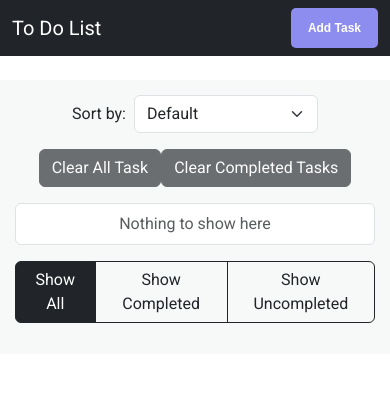
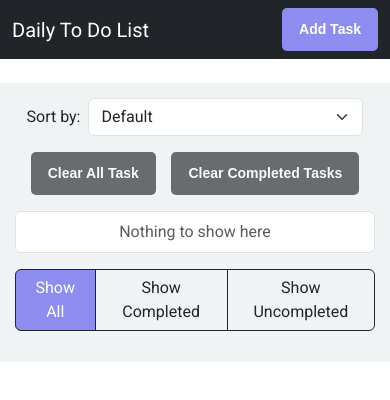
Before and after one commit to Jack-Vu/Jack-todo-list, a React (Create React App) app: page / in a window 390 px wide. Shown: the top 400 px of the page. Built offline with nearby package versions, Linux system fonts and the light colour scheme.

Commit message:
major changes to look and added functionality to the clear all button fixing some sizing issues

```diff
--- a/src/App.jsx
+++ b/src/App.jsx
@@ -13,9 +13,7 @@ function App() {
           <div className="col col-md-10 col-l g-8 col-xl-7">
             <div className="d-flex justify-content-between mb-3 sort-clear">
               <Sort />
-              <div className="d-flex justify-content-center align-items-center column-gap">
-                <ClearTask />
-              </div>
+              <ClearTask />
             </div>
             <TaskList />
             <Filters />
--- a/src/components/AddTask.jsx
+++ b/src/components/AddTask.jsx
@@ -5,9 +5,8 @@ const AddTask = () => {
   return (
     <>
       <button
-        className="btn btn-dark "
+        className="btn btn-dark transition-btn"
         type="button"
-        id="task-input"
         data-bs-toggle="modal"
         data-bs-target={`#${ADD_TASK_MODAL_ID}`}>
         <span>Add Task</span>
--- a/src/components/ClearTask.jsx
+++ b/src/components/ClearTask.jsx
@@ -3,22 +3,27 @@ import { Modal } from "./Modal";
 import { TasksContext } from "../context/TasksContext";
 
 const ClearTask = () => {
-  const { tasks, clearCompletedTasks } = useContext(TasksContext);
+  const { tasks, clearCompletedTasks, handleClearAllTask } = useContext(TasksContext);
   return (
-    <>
-    <button className="btn btn-dark" disabled={tasks.length === 0}>
-      Clear All Task
-    </button>
+    <div className="clear-buttons d-flex justify-content-between">
       <button
-        className="btn btn-dark"
+        className="btn btn-dark transition-btn clear-all"
+        type="button"
+        disabled={tasks.length === 0}
+        onClick={handleClearAllTask}>
+        <span>Clear All Task</span>
+      </button>
+      <button
+        className="btn btn-dark transition-btn"
+        type="button"
         id="clear-completed-tasks"
         data-bs-toggle="modal"
         data-bs-target="#clearCompletedTasks"
         disabled={tasks.filter((task) => task.isCompleted).length === 0}>
-        Clear Completed Tasks
+        <span>Clear Completed Tasks</span>
       </button>
       <Modal id="clearCompletedTasks" handleDelete={clearCompletedTasks} />
-    </>
+    </div>
   );
 };
 
--- a/src/components/Navbar.jsx
+++ b/src/components/Navbar.jsx
@@ -5,7 +5,7 @@ export const Navbar = () => {
     <nav className="navbar navbar-expand-md navbar-dark bg-dark mb-4">
       <div className="container-fluid container-sm">
         <a className="navbar-brand" href="/">
-          To Do List
+          Daily To Do List
         </a>
         <AddTask />
       </div>
--- a/src/components/Sort.jsx
+++ b/src/components/Sort.jsx
@@ -7,7 +7,7 @@ const Sort = () => {
     setSortOrder(e.target.value);
   };
   return (
-    <div className="d-flex align-items-center column-gap-2">
+    <div className="d-flex align-items-center column-gap-2 sort-input">
       <span>Sort by: </span>
       <select
       id="sort-selection"
--- a/src/components/TaskItem.jsx
+++ b/src/components/TaskItem.jsx
@@ -54,7 +54,7 @@ const TaskItem = ({ task, setTaskToBeDeleted }) => {
               onKeyDown={handleEditInputKeydown}
             />
           ) : (
-            <div className="d-flex align-items-center justify-content-center">
+            <div className="d-flex align-items-center justify-content-start">
               <input
                 className="form-check cyberpunk-checkbox"
                 type="checkbox"
@@ -62,7 +62,7 @@ const TaskItem = ({ task, setTaskToBeDeleted }) => {
                 checked={isCompleted}
                 onChange={handleChange}></input>
               <label
-                className={`form-check-label ${isCompleted ? "completed" : ""} mb-1`}
+                className={`form-check-label ${isCompleted ? "completed" : ""} cyberpunk-checkbox-label`}
                 htmlFor={taskId}>
                 {label}
               </label>
--- a/src/context/TasksContext.jsx
+++ b/src/context/TasksContext.jsx
@@ -78,6 +78,10 @@ const TasksContextProvider = ({ children }) => {
     updateTasks(updatedTasks)
   };
 
+  const handleClearAllTask = () => {
+    updateTasks([]);
+  }
+
   return (
     <TasksContext.Provider
       value={{
@@ -95,6 +99,7 @@ const TasksContextProvider = ({ children }) => {
         clearCompletedTasks,
         handlePriorityChange,
         handleEditPriority,
+        handleClearAllTask,
       }}>
       {children}
     </TasksContext.Provider>
--- a/src/index.css
+++ b/src/index.css
@@ -56,12 +56,13 @@ body {
   padding-bottom: 10px;
   border: 1px solid #adb5bd !important;
   border-radius: 25px;
-  background-color: #f7f9f9 !important;
+  background-color: #eff3f3f8 !important;
 }
 .form-check {
   min-height: 12px !important;
   min-width: 12px !important;
   padding: 0px;
+  margin-top: 3px;
 }
 .cyberpunk-checkbox {
   appearance: none;
@@ -92,8 +93,14 @@ body {
 .cyberpunk-checkbox:checked:before {
   transform: translate(-50%, -50%) scale(1);
 }
+.cyberpunk-checkbox-label {
+  cursor: pointer;
+  user-select: none;
+  display: flex;
+  align-items: center;
+}
 
-#task-input {
+.transition-btn {
   position: relative;
   display: flex;
   justify-content: center;
@@ -106,7 +113,7 @@ body {
   border: none;
 }
 
-#task-input:after {
+.transition-btn:after {
   content: " ";
   width: 0%;
   height: 100%;
@@ -116,33 +123,47 @@ body {
   right: 0;
 }
 
-#task-input:hover::after {
+.transition-btn:hover::after {
   right: auto;
   left: 0;
   width: 100%;
   height: 100%;
 }
 
-#task-input span {
+.transition-btn span {
   text-align: center;
   text-decoration: none;
   width: 100%;
   padding: 5px;
   color: #fff;
-  font-size: 12px;
+  font-size: 14px;
   font-weight: 700;
   z-index: 20;
   transition: all 0.3s ease-in-out;
 }
 
-#task-input:hover span {
+.clear-buttons {
+  width: 350px;
+}
+
+.transition-btn:hover span {
   color: black;
   animation: scaleUp 0.3s ease-in-out;
+}
+
+.btn-outline-dark  {
+
+  --bs-btn-active-bg: #8d8df0;
 }
 
 @media (min-width: 370px) {
   .form-check-label {
     width: 12rem;
+  }
+}
+@media (max-width: 370px) {
+  #sort-selection {
+    width: 250px !important;
   }
 }
 @media (min-width: 470px) {
@@ -179,8 +200,19 @@ body {
   .sort-clear button {
     margin-top: 1rem;
   }
+  #sort-selection {
+    width: 275px;
+  }
+  .clear-buttons {
+    width: 100%;
+    justify-content: space-evenly !important;
+  }
 }
-
+@media (max-width: 992px) and (min-width: 768px) {
+  .sort-input {
+    width: 50%;
+  }
+}
 @media (min-width: 992px) {
   .form-check-label {
     width: 28rem;
```
